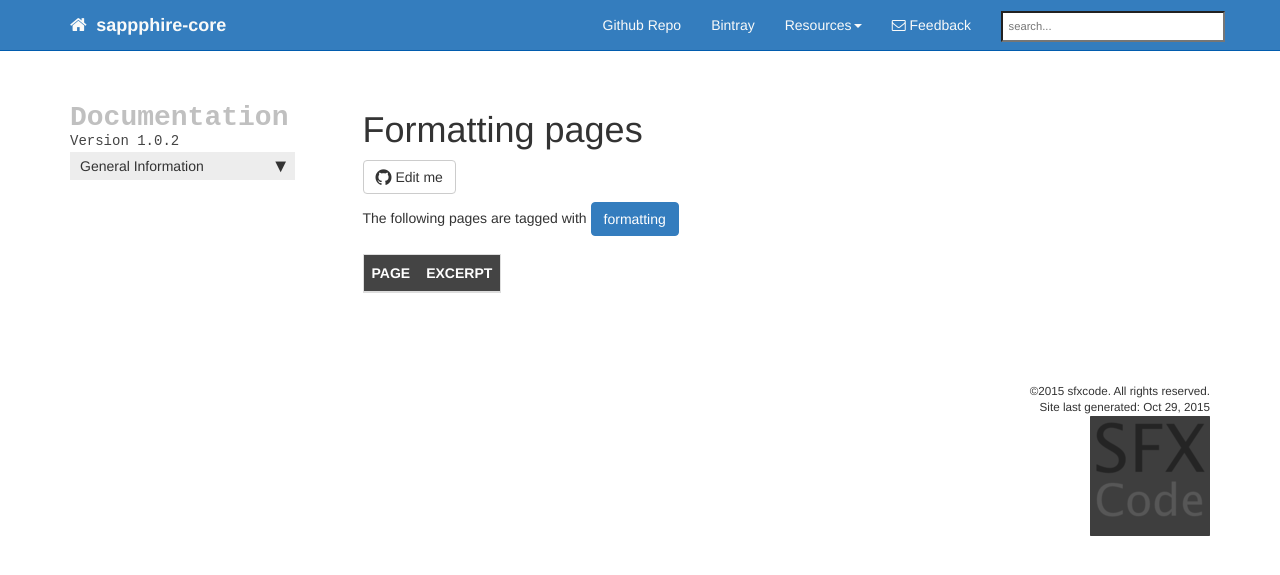
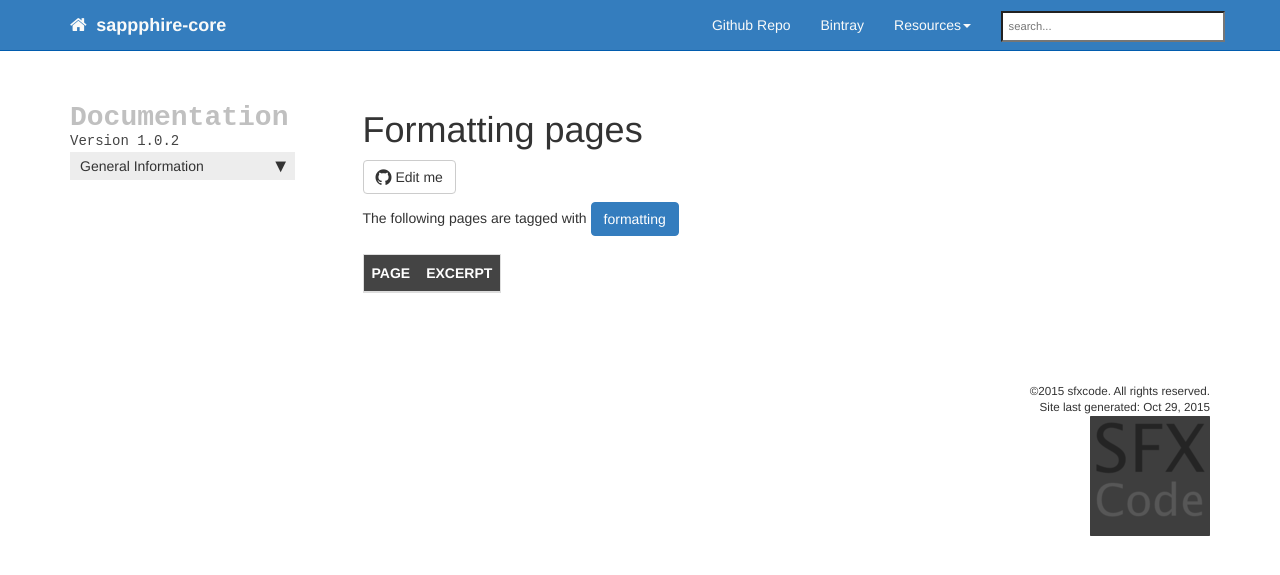
Before and after one commit to sfxcode/sapphire-core, a Jekyll site: the page built from tag-formatting.html, in a window 1280 px wide. Shown: the top 575 px of the page. Built offline with Jekyll 4.4.1, drawn with Linux system fonts in a browser that asks for light colours; nearby versions of some CDN libraries; library files that are not in the unit come from our copies; Markdown is read by kramdown in place of the engine named in the settings; comment, search, counter and statistics services are not loaded.

Commit message:
remove feedback element

```diff
--- a/_includes/topnav.html
+++ b/_includes/topnav.html
@@ -66,7 +66,6 @@
                 <!-- special insertion -->
 
                {% comment %} {% include custom/doc/customMenu.html %}{% endcomment %}
-                {% include feedback.html %}
 
 
                 <li>
```
